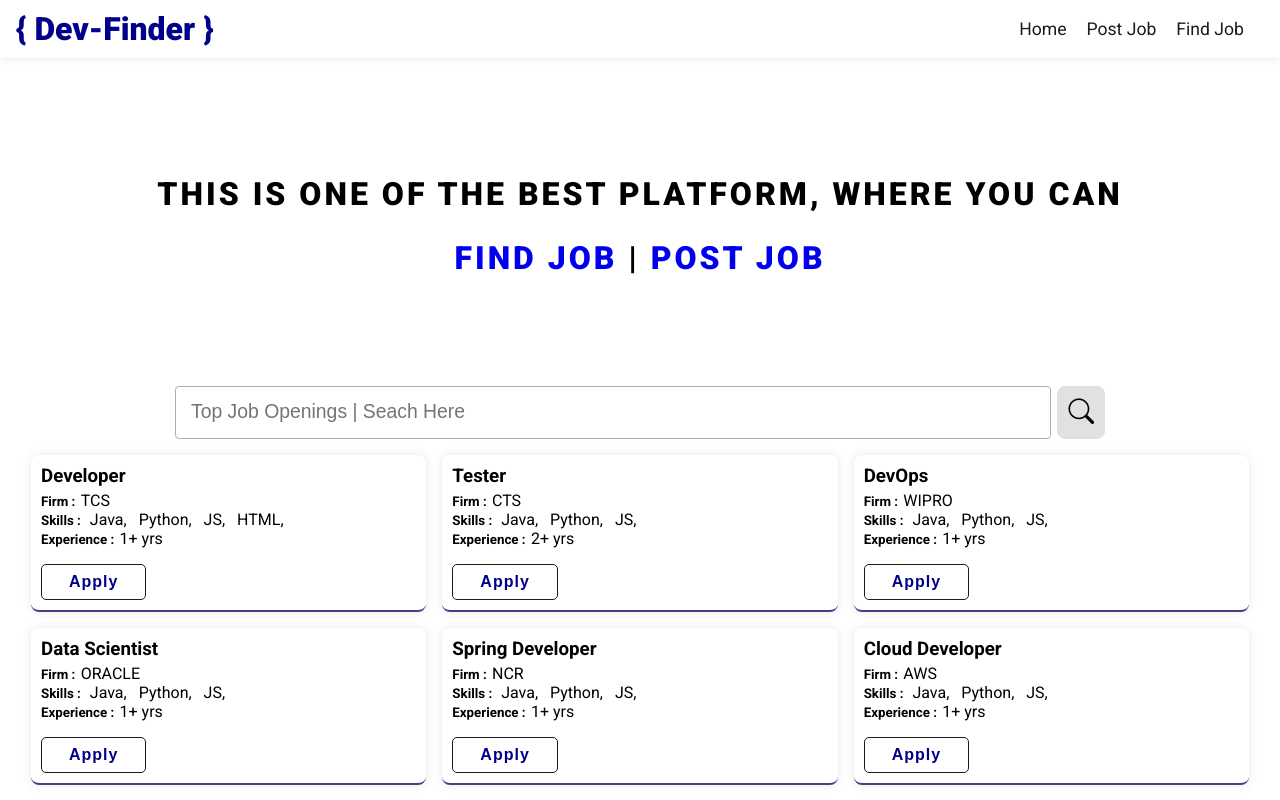
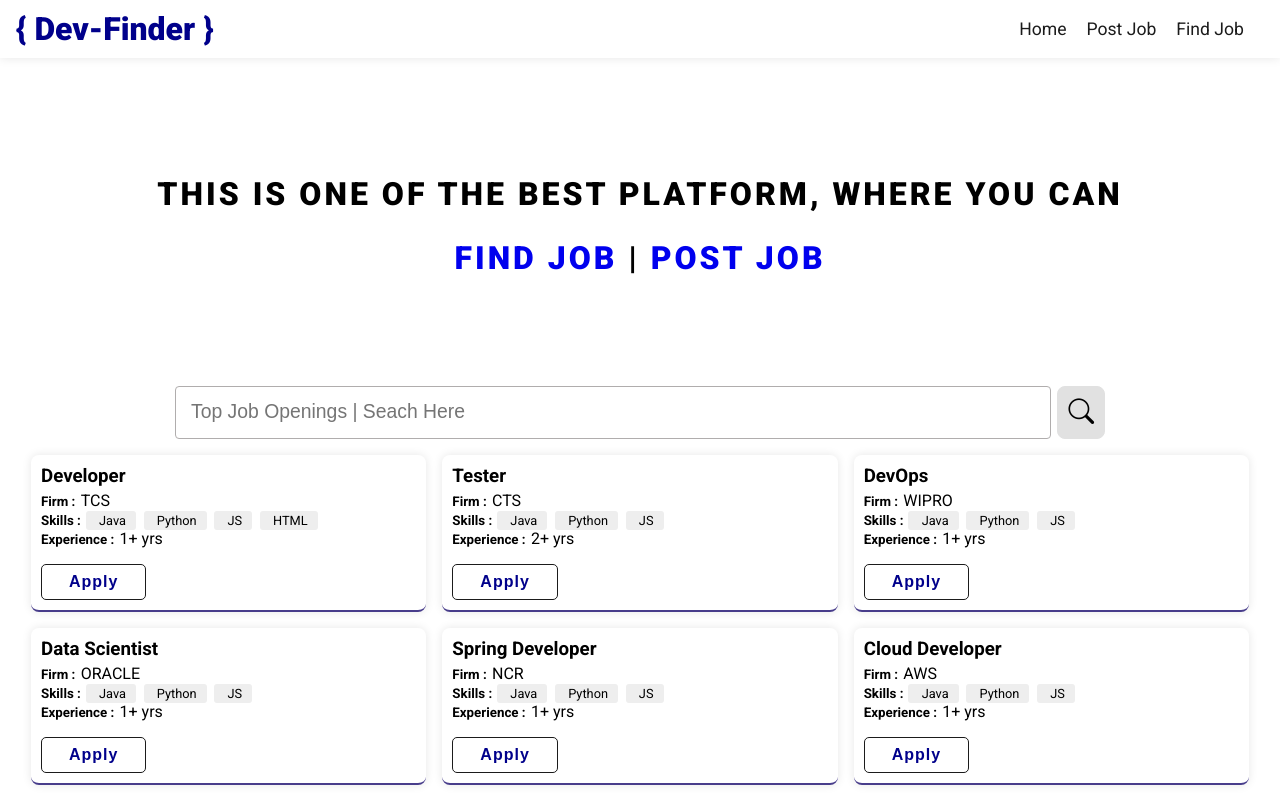
Before and after one commit to thisisswamy/dev-finder, an Angular app: page /home in a window 1280 px wide. Shown: the top 800 px of the page. Built offline with nearby package versions, Linux system fonts and the light colour scheme; no server answers.

Commit message:
added new style to skills

```diff
--- a/src/app/home/landing-page/landing-page.component.scss
+++ b/src/app/home/landing-page/landing-page.component.scss
@@ -77,10 +77,16 @@
                         font-weight: bold;
 
                     }
-                    span:after{
-                        content: ",";
-                        padding-right: 8px;
+                    span{
+                        // border: 1px solid #1b1b1b;
+                        font-size: .8em;
+                        border-radius: 3px;
+                        text-align: center;
+                        padding: 2px 10px;
+                        margin-right: .6em;
+                        background-color: #eee;
                     }
+
                 }
                 button{
                     padding: 8px 27px;
```
